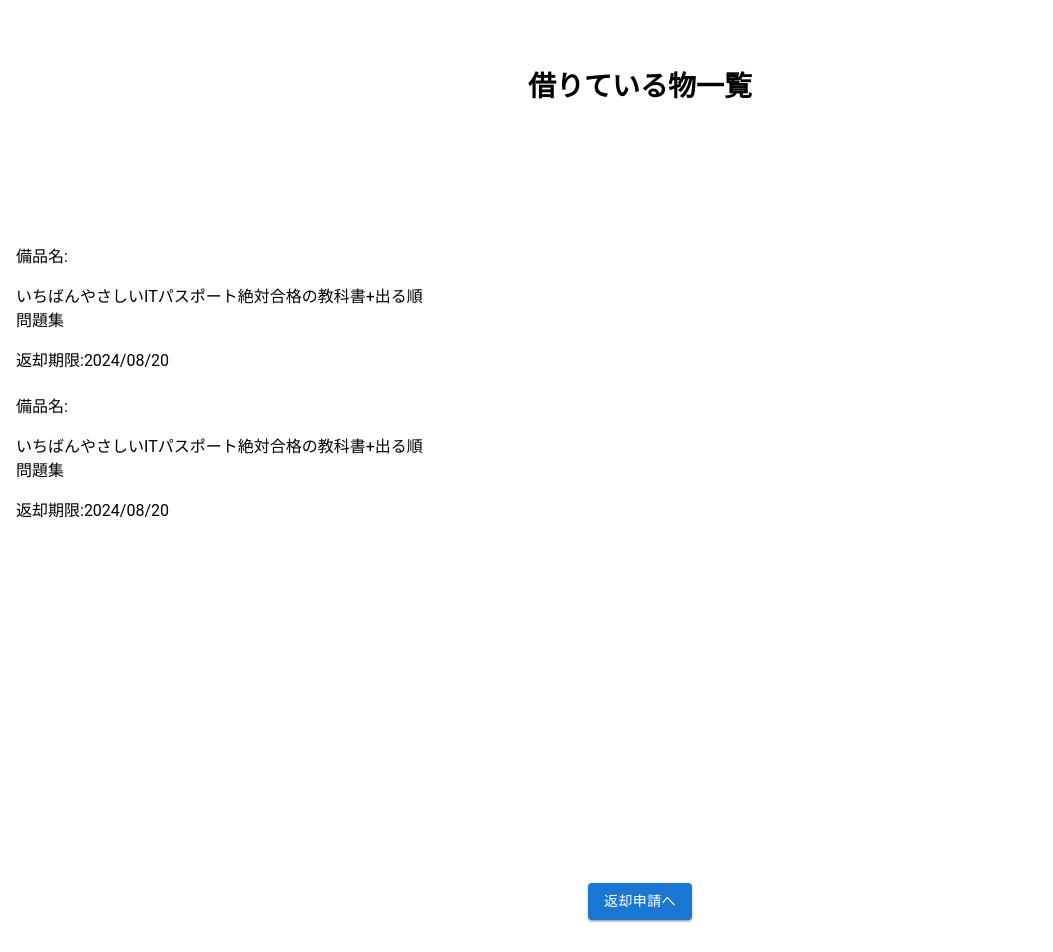
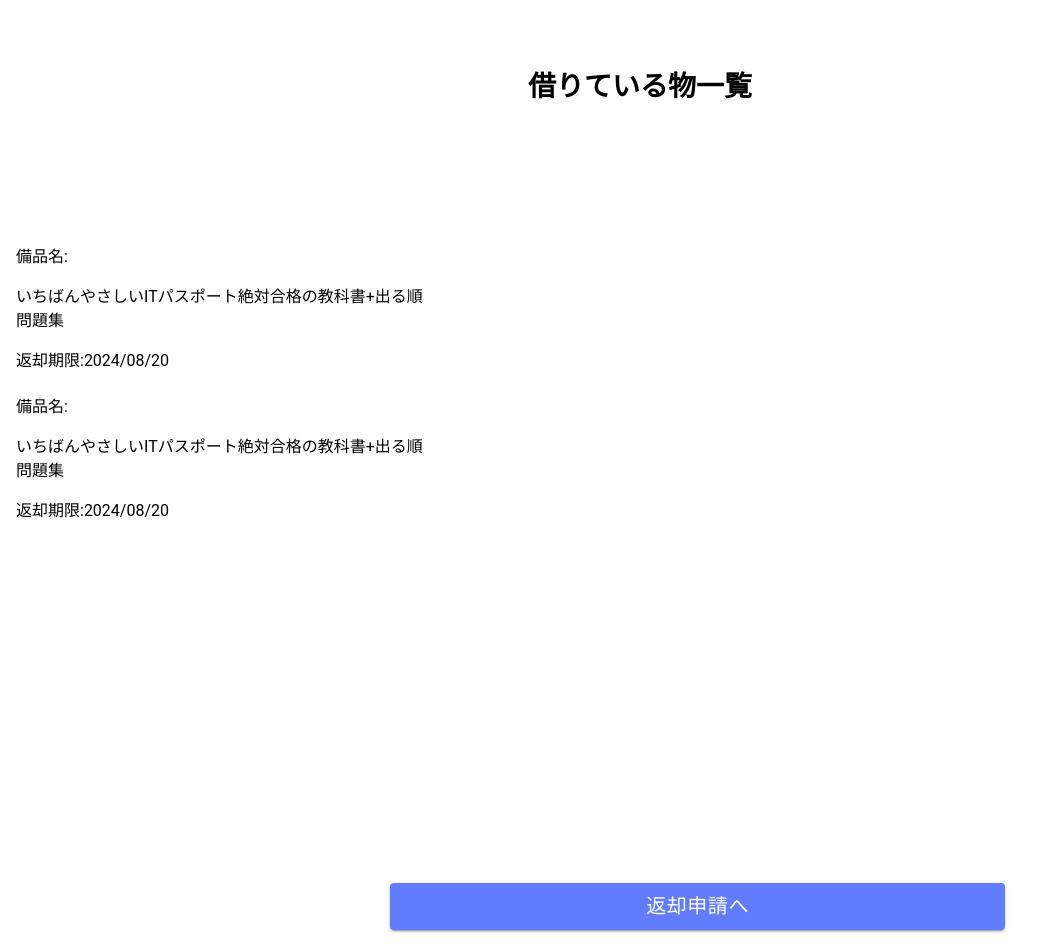
Before and after one commit to takumiTakahata/equipment_management_system, a React (Create React App) app in the folder app/: page /user_top in a window 1280 px wide. Shown: the top 952 px of the page, without its empty margins (0-1053 px from the left). Built offline with nearby package versions, Linux system fonts and the light colour scheme.

Commit message:
返却申請へのボタンのcss

```diff
--- a/app/src/components/user_top.css
+++ b/app/src/components/user_top.css
@@ -10,3 +10,13 @@
 .list {
   margin-top: 10%;
 }
+.MuiButton-root.return_button {
+  margin-left: 9%;
+  font-size: 20px;
+  width: 48%;
+  color: white;
+  background-color: #627cff;
+}
+.MuiButton-root.button:hover {
+  background-color: #627cff;
+}
```
